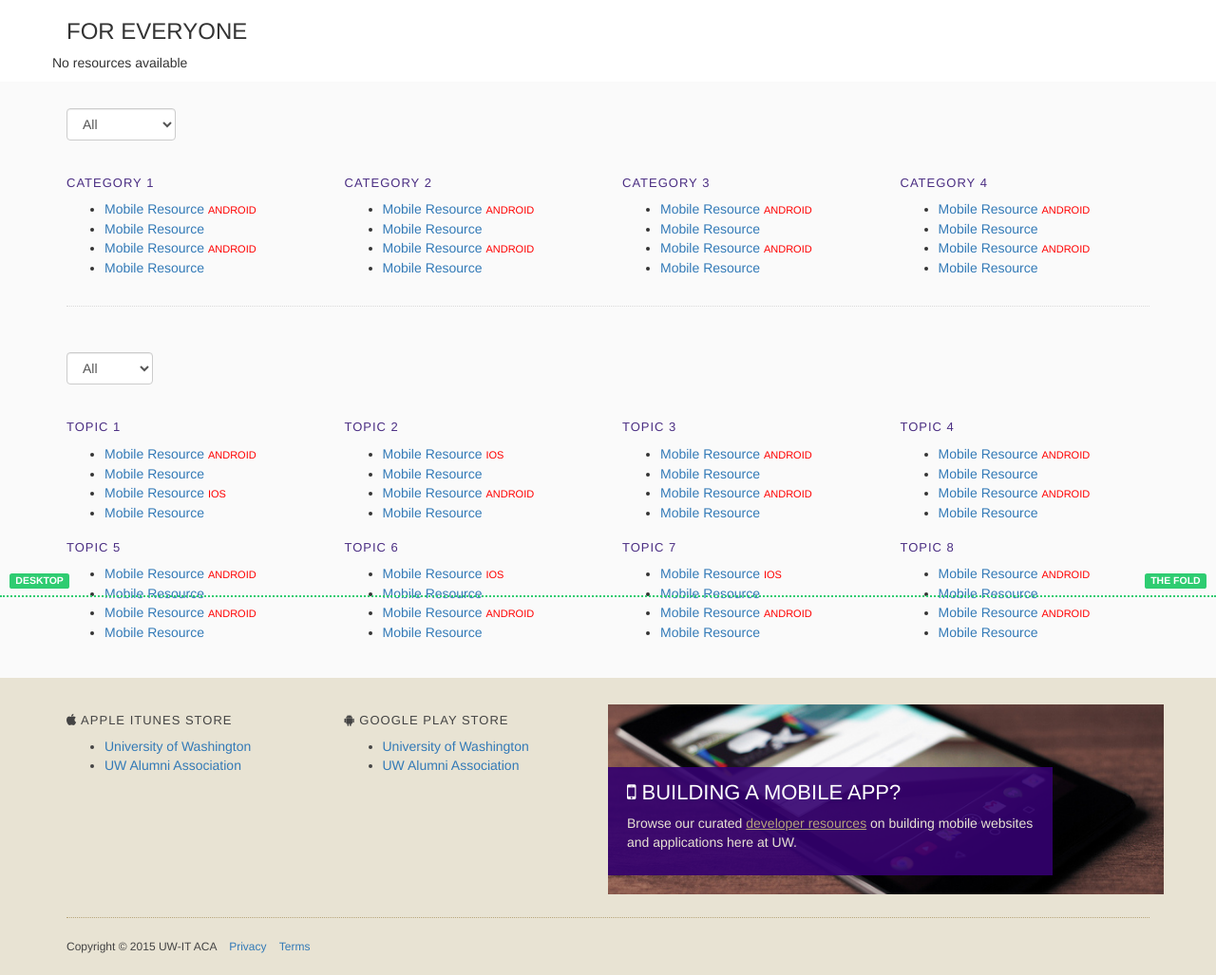
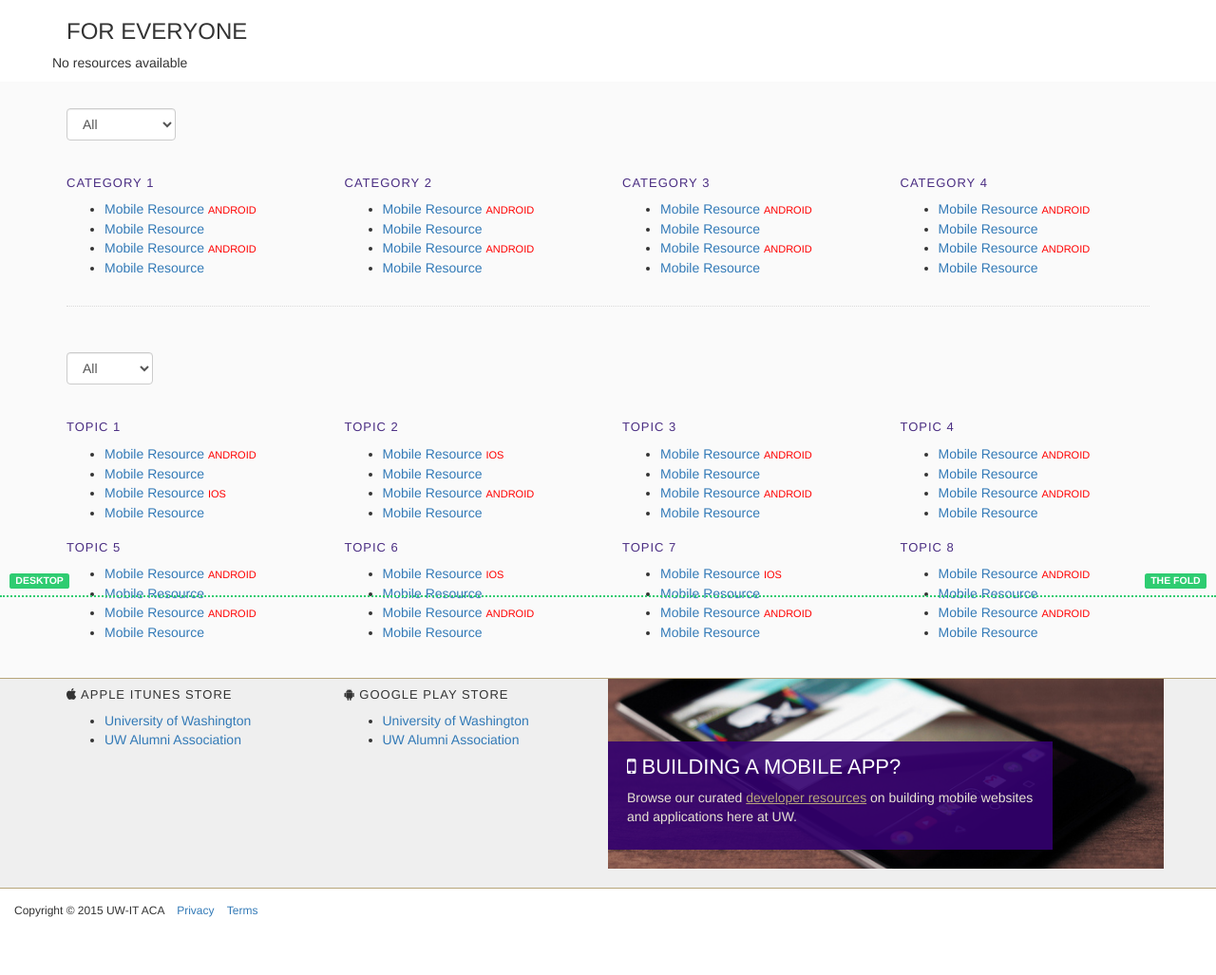
Before and after one commit to uw-it-aca/mdot, a Django app: template mdot/templates/mdot/home.html in a window 1280 px wide. Shown: the part 171-1198 px from the top of the page at 95% size. After the commit the page ends 1137 px from the top, so only its background shows below. Run offline with Django 3.2, Linux system fonts and the light colour scheme; the template is opened without the code that fills it, so the values that code supplies are empty; style sheets or scripts are compiled from the project's sources; some libraries are stand-ins or nearby versions.

Commit message:
sub-content and footer styles

```diff
--- a/mdot/static/mdot/css/mobile.less
+++ b/mdot/static/mdot/css/mobile.less
@@ -32,7 +32,7 @@
     }
 }
 
-.mdot-sub-content { min-height: 100px; padding-top: 2em; color: @darkgray; background: @lightgold;
+.mdot-sub-content { min-height: 100px; background: #efefef; border:1px @gold; border-style: solid none; padding-bottom:20px;
 
     h3, h4 { font-size: 13px; letter-spacing: 1px; text-transform: uppercase; }
 
@@ -55,8 +55,8 @@
 }
 
 
-.mdot-footer { font-size: 12px; line-height: 60px; color: @darkgray; background: @lightgold;
-    .container { position:relative; }
+.mdot-footer { font-size: 12px;
+    .container { position:relative; margin:15px 0; }
     span { margin-left: 10px;
         a { display: inline-block; }
     }
--- a/mdot/templates/mdot/base.html
+++ b/mdot/templates/mdot/base.html
@@ -62,7 +62,7 @@
             @black: #000;
             @text: #565656;
 
-            body { overflow-x: hidden; font-family: 'Hind', sans-serif !important; background-color: @white !important; font-size: 16px !important; color: @text; line-height:1.5em !important;  -webkit-font-smoothing: antialiased; -moz-osx-font-smoothing: grayscale;
+            body { overflow-x: hidden; font-family: 'Hind', sans-serif !important; background-color: @white !important; font-size: 16px !important; color: @text !important; line-height:1.5 !important;  -webkit-font-smoothing: antialiased; -moz-osx-font-smoothing: grayscale;
 
 	            .brand-title { width:100%; text-align:center; position:absolute; left: 0; right: 0; top: 15px;}
 	            h1,h2,h3,h4,h5 { margin-top:0; color:@darkgray;}
@@ -78,7 +78,7 @@
             .nobreak {white-space: nowrap;}
 
             ul { list-style: none; padding: 0; margin: 0;
-                li { padding: 0; margin: 0; line-height:1.8em; }
+                li { padding: 0; margin: 0; line-height:1.8; }
             }
 
             .nobreak {white-space: nowrap;}
@@ -235,7 +235,6 @@
 
         <div id="footer" class="mdot-footer" role="contentinfo" aria-label="Copyright & Legal Info">
             <div class="container">
-                <hr/>
                 <div>Copyright &copy; {% now "Y" %} UW-IT ACA <span><a target="_blank" href="http://www.washington.edu/online/privacy/">Privacy</a></span> <span><a target="_blank" href="http://www.washington.edu/online/terms/">Terms</a></span></div>
             </div>
         </div>
```
